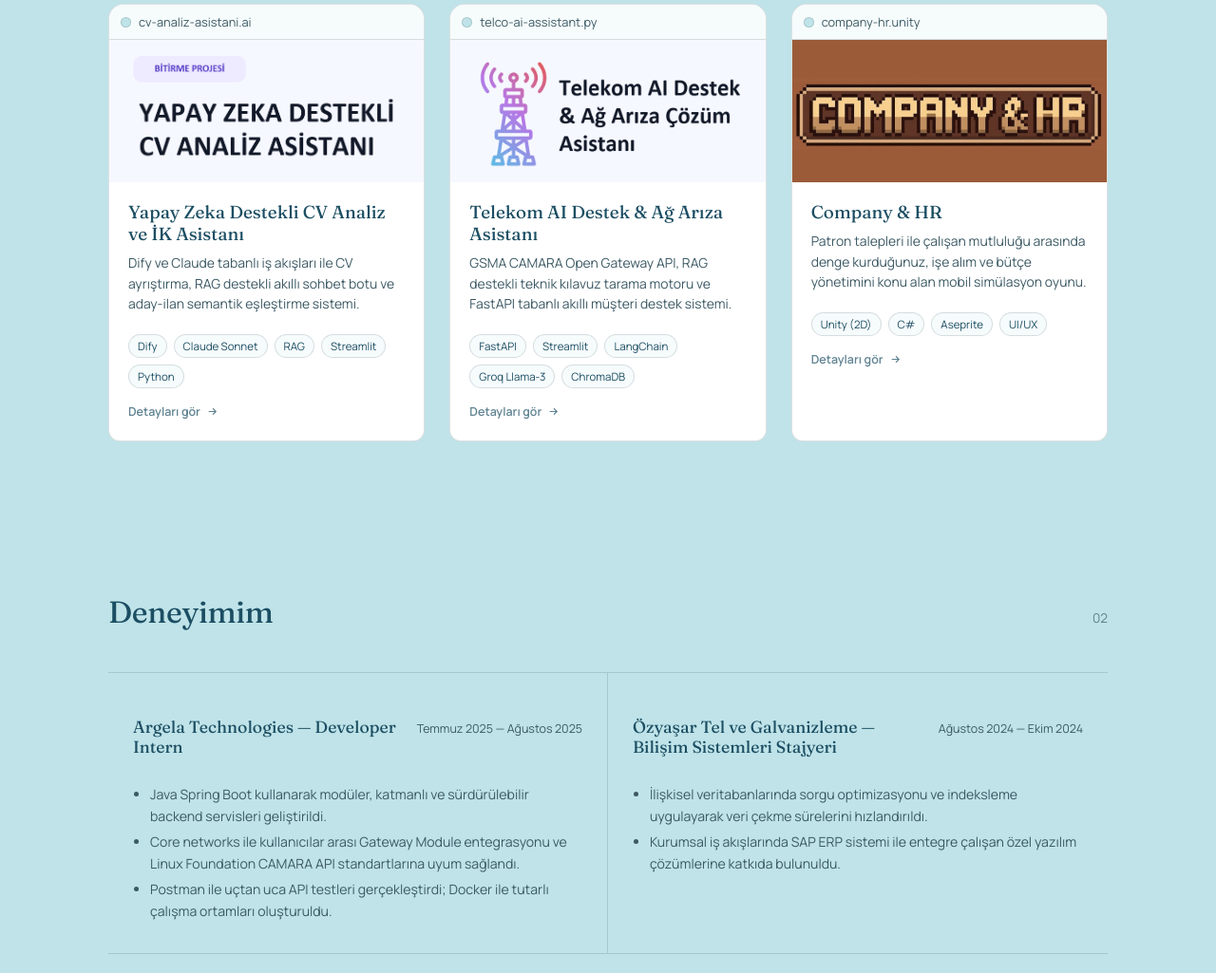
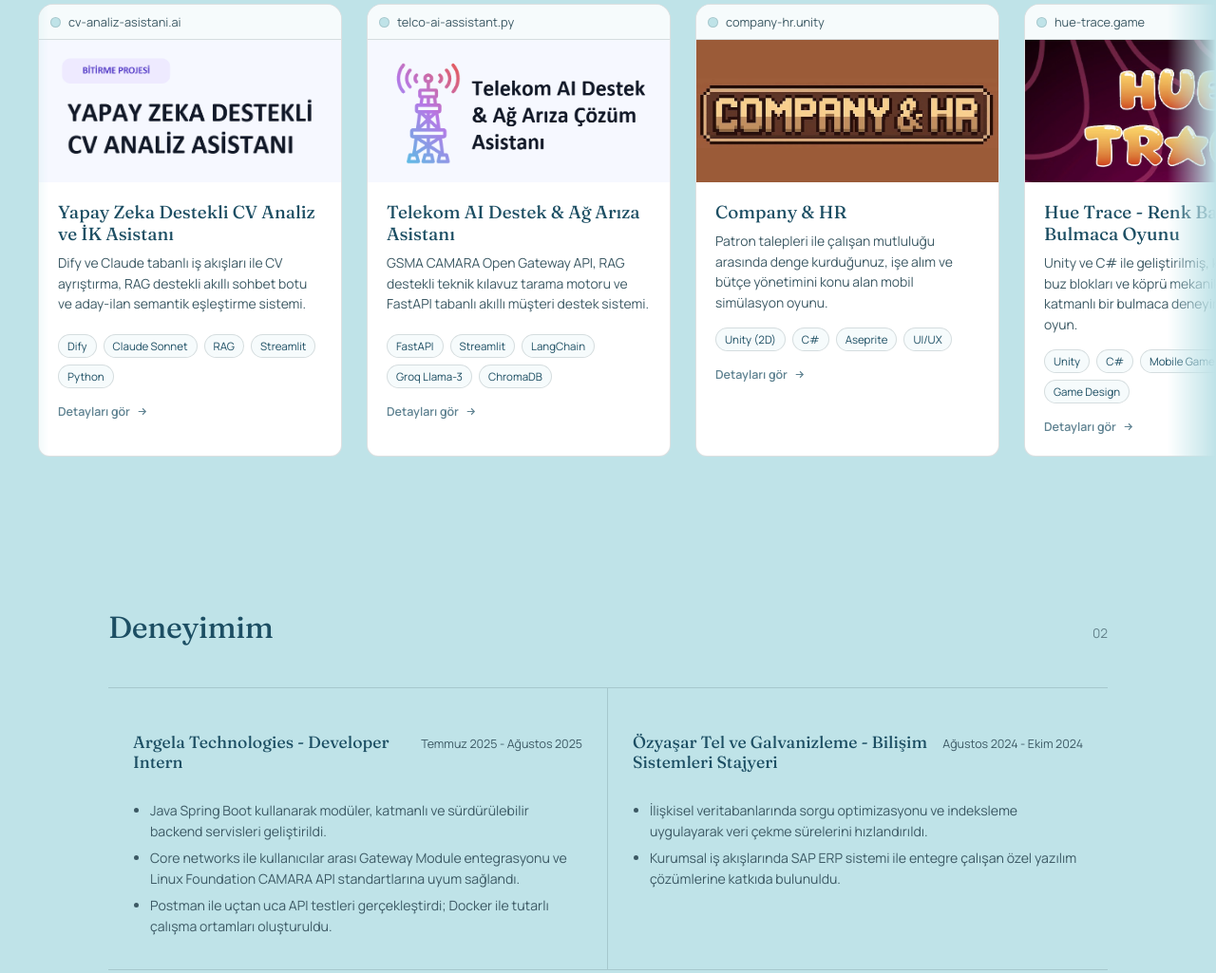
Before and after one commit to sudecokyasar/portfolio, a plain HTML site: page index.html in a window 1280 px wide. Shown: the part 999-2024 px from the top of the page at 95% size. Drawn offline with Linux system fonts and the light colour scheme; some packages are replaced by stand-ins of ours; a script that the page names is missing.

Commit message:
yeni proje eklentisi

```diff
--- a/index.html
+++ b/index.html
@@ -400,27 +400,48 @@
   .section-head .count{font-size:0.85rem; color:var(--ink-soft); opacity:0.7;}
 
   /* projects */
+  .projects-viewport{
+    width:100vw;
+    max-width:100vw;
+    margin-left:calc(50% - 50vw);
+    margin-right:calc(50% - 50vw);
+    padding:0 40px;
+    overflow-x:auto;
+    overflow-y:hidden;
+    position:relative;
+    -webkit-mask-image: linear-gradient(90deg, transparent, #000 4%, #000 96%, transparent);
+            mask-image: linear-gradient(90deg, transparent, #000 4%, #000 96%, transparent);
+    cursor:grab;
+    scrollbar-width:none;           /* Firefox */
+    -ms-overflow-style:none;        /* IE/Edge */
+  }
+  .projects-viewport::-webkit-scrollbar{ display:none; } /* Chrome/Safari */
+  .projects-viewport.is-dragging{ cursor:grabbing; scroll-behavior:auto; }
+
   .projects-grid{
-    display:grid;
-    grid-template-columns:repeat(3, 1fr);
+    display:flex;
     gap:26px;
-  }
+    width:max-content;
+    margin:0 auto;
+  }
+
+  @media (max-width: 640px){
+    .projects-viewport{ padding:0 20px; }
+  }
+
   .project-card{
+    flex:0 0 320px;
+    width:320px;
     background:var(--card-bg);
     border:1px solid var(--line);
     border-radius:16px 16px 12px 12px;
     overflow:hidden;
-    opacity:0;
-    transform:translateY(36px);
-    transition:opacity .7s cubic-bezier(.2,.8,.2,1), transform .7s cubic-bezier(.2,.8,.2,1), box-shadow .25s ease, background-color .35s ease, border-color .35s ease;
     cursor:pointer;
-  }
-  .project-card.is-visible{opacity:1; transform:translateY(0);}
+    user-select:none;
+    -webkit-user-drag:none;
+    transition:box-shadow .25s ease, background-color .35s ease, border-color .35s ease, transform .25s ease;
+  }
   .project-card:hover{box-shadow:var(--shadow); transform:translateY(-5px);}
-  .project-card.is-visible:hover{transform:translateY(-5px);}
-  .project-card:nth-child(1){transition-delay:0ms;}
-  .project-card:nth-child(2){transition-delay:110ms;}
-  .project-card:nth-child(3){transition-delay:220ms;}
 
   .project-top{
     display:flex; align-items:center; gap:8px;
@@ -433,13 +454,7 @@
     background:linear-gradient(135deg, var(--sea-pale), var(--sea));
     position:relative;
     overflow:hidden;
-  }
-  .project-media::after{
-
-    position:absolute; inset:0;
-    background:
-      radial-gradient(circle at 30% 30%, rgba(255,255,255,0.35), transparent 55%),
-      radial-gradient(circle at 75% 70%, rgba(28,78,99,0.25), transparent 50%);
+    pointer-events:none;
   }
   .project-body{padding:20px 20px 22px; position:relative; overflow:hidden;}
   .project-body h3{
@@ -476,6 +491,10 @@
   }
   .project-card:hover .view-more{opacity:1; gap:10px;}
   .view-more svg{width:13px; height:13px;}
+
+  @media (max-width: 640px){
+    .project-card{ flex-basis:260px; width:260px; }
+  }
 
   /* hover feature overlay */
   .feature-overlay{
@@ -709,7 +728,6 @@
   @media (prefers-reduced-motion: reduce){
     .wave-back, .wave-front{animation:none;}
     .chrome-card, .char-interaction-wrap{animation:none;}
-    .project-card{transition:none;}
   }
 </style>
 </head>
@@ -859,7 +877,7 @@
     </div>
   </div>
 
-  <!-- PROJECT DETAIL MODAL (Ortalanmış ve Taşınabilir) -->
+  <!-- PROJECT DETAIL MODAL  -->
   <div class="modal-backdrop" id="modalBackdrop">
     <div class="modal-panel" id="modalPanel">
       <div class="chrome-bar modal-drag-bar" id="modalDrag">
@@ -895,8 +913,8 @@
       <h2><span data-lang-tr>Projelerim</span><span data-lang-en>My Projects</span></h2>
       <span class="count">01</span>
     </div>
-    <div class="projects-grid">
-
+  <div class="projects-viewport" id="projectsViewport">
+  <div class="projects-grid" id="projectsGrid">
       <article class="project-card" data-project="talentlens">
         <div class="project-top"><span class="chrome-dot"></span><span class="mail-title">cv-analiz-asistani.ai</span></div>
         <div class="project-media"><img src="assets\cv-analiz-asistanı.png" alt="Proje Ekran Görüntüsü" style="width:100%; height:100%; object-fit:cover;"></div>
@@ -1031,7 +1049,51 @@
           </div>
         </div>
       </article>
+
+      <article class="project-card" data-project="huetrace">
+        <div class="project-top"><span class="chrome-dot"></span><span class="mail-title">hue-trace.game</span></div>
+        <div class="project-media"><img src="assets/hue.jpg" alt="Proje Ekran Görüntüsü" style="width:100%; height:100%; object-fit:cover;"></div>
+        <div class="project-body">
+          <h3>
+            <span data-lang-tr>Hue Trace - Renk Bağlama Bulmaca Oyunu</span>
+            <span data-lang-en>Hue Trace - Color Connect Puzzle Game</span>
+          </h3>
+          <p>
+            <span data-lang-tr>Unity ve C# ile geliştirilmiş, kilitli hücreler, buz blokları ve köprü mekanikleriyle katmanlı bir bulmaca deneyimi sunan mobil oyun.</span>
+            <span data-lang-en>A mobile puzzle game built with Unity and C#, featuring locked cells, ice tiles and bridges mechanics for a layered gameplay experience.</span>
+          </p>
+          <div class="tag-row">
+            <span class="tag">Unity</span><span class="tag">C#</span><span class="tag">Mobile Game</span><span class="tag">Puzzle</span><span class="tag">Game Design</span>
+          </div>
+          <div class="view-more">
+            <span data-lang-tr>Detayları gör</span><span data-lang-en>View details</span>
+            <svg viewBox="0 0 24 24" fill="none" stroke="currentColor" stroke-width="2"><path d="M5 12h14M13 6l6 6-6 6"/></svg>
+          </div>
+          <div class="feature-overlay">
+            <h4><span data-lang-tr>Öne Çıkanlar</span><span data-lang-en>Highlights</span></h4>
+            <ul>
+              <li>
+                <span data-lang-tr>3 zorluk modunda (Easy/Normal/Hard) toplam 300 level</span>
+                <span data-lang-en>300 levels across 3 difficulty modes (Easy/Normal/Hard)</span>
+              </li>
+              <li>
+                <span data-lang-tr>Kilit, buz, köprü gibi özel hücre mekanikleri</span>
+                <span data-lang-en>Special cell mechanics: locked, ice, bridges</span>
+              </li>
+              <li>
+                <span data-lang-tr>Hamle bazlı yıldız derecelendirme ve kalıcı ilerleme kaydı</span>
+                <span data-lang-en>Move-based star rating system with persistent progress tracking</span>
+              </li>
+              <li>
+                <span data-lang-tr>Static event'ler ile gevşek bağlı, ölçeklenebilir mimari</span>
+                <span data-lang-en>Loosely coupled, scalable architecture using static C# events</span>
+              </li>
+            </ul>
+          </div>
+        </div>
+      </article>
     </div>
+  </div>
   </section>
 
   <!-- EXPERIENCE -->
@@ -1043,10 +1105,10 @@
     <div class="exp-grid">
       <div class="exp-item" data-skills="Spring Boot,CAMARA API,Java,Gateway,Docker,Postman">
         <div class="exp-head">
-          <h3>Argela Technologies — Developer Intern</h3>
+          <h3>Argela Technologies - Developer Intern</h3>
           <time>
-            <span data-lang-tr>Temmuz 2025 — Ağustos 2025</span>
-            <span data-lang-en>July 2025 — August 2025</span>
+            <span data-lang-tr>Temmuz 2025 - Ağustos 2025</span>
+            <span data-lang-en>July 2025 - August 2025</span>
           </time>
         </div>
         <ul>
@@ -1067,12 +1129,12 @@
       <div class="exp-item" data-skills="Database Optimization,System Integration,Indexing,SAP ERP,SQL">
         <div class="exp-head">
           <h3>
-            <span data-lang-tr>Özyaşar Tel ve Galvanizleme — Bilişim Sistemleri Stajyeri</span>
-            <span data-lang-en>Özyaşar Wire and Galvanizing — IT Systems Intern</span>
+            <span data-lang-tr>Özyaşar Tel ve Galvanizleme - Bilişim Sistemleri Stajyeri</span>
+            <span data-lang-en>Özyaşar Wire and Galvanizing - IT Systems Intern</span>
           </h3>
           <time>
-            <span data-lang-tr>Ağustos 2024 — Ekim 2024</span>
-            <span data-lang-en>August 2024 — October 2024</span>
+            <span data-lang-tr>Ağustos 2024 - Ekim 2024</span>
+            <span data-lang-en>August 2024 - October 2024</span>
           </time>
         </div>
         <ul>
@@ -1103,8 +1165,8 @@
             <span data-lang-en>Kocaeli University</span>
           </h3>
           <time>
-            <span data-lang-tr>Eylül 2022 — Temmuz 2026</span>
-            <span data-lang-en>September 2022 — July 2026</span>
+            <span data-lang-tr>Eylül 2022 - Temmuz 2026</span>
+            <span data-lang-en>September 2022 - July 2026</span>
           </time>
         </div>
         <p class="edu-sub">
@@ -1116,13 +1178,13 @@
         <div class="exp-head">
           <h3>John Von Neumann University</h3>
           <time>
-            <span data-lang-tr>Şubat 2024 — Haziran 2024</span>
-            <span data-lang-en>February 2024 — June 2024</span>
+            <span data-lang-tr>Şubat 2024 - Haziran 2024</span>
+            <span data-lang-en>February 2024 - June 2024</span>
           </time>
         </div>
         <p class="edu-sub">
-          <span data-lang-tr>Bilgisayar Bilimleri Mühendisliği (Erasmus+ Değişim Programı — Macaristan)</span>
-          <span data-lang-en>Computer Science Engineering (Erasmus+ Exchange Program — Hungary)</span>
+          <span data-lang-tr>Bilgisayar Bilimleri Mühendisliği (Erasmus+ Değişim Programı - Macaristan)</span>
+          <span data-lang-en>Computer Science Engineering (Erasmus+ Exchange Program - Hungary)</span>
         </p>
       </div>
     </div>
@@ -1474,8 +1536,8 @@
     companyhr: {
       window: 'company-hr.unity',
       title: {
-        tr: 'Company & HR — Mobil Simülasyon Oyunu',
-        en: 'Company & HR — Mobile Simulation Game'
+        tr: 'Company & HR - Mobil Simülasyon Oyunu',
+        en: 'Company & HR - Mobile Simulation Game'
       },
       desc: {
         tr: 'Bir İK uzmanı olarak patronun talepleri ile çalışanların mutluluğu arasındaki ince çizgide denge kurmaya çalıştığınız karar odaklı bir mobil simülasyon ve yönetim oyunu. İşe alımlar, bütçe yönetimi, ofis içi krizler ve birebir çalışan iletişimleriyle şirketi başarıya taşıyın.',
@@ -1493,6 +1555,28 @@
         'assets/hr-6.png',
         'assets/hr-7.png'
       ]
+    },
+    huetrace: {
+      window: 'hue-trace.game',
+      title: {
+        tr: 'Hue Trace - Renk Bağlama Bulmaca Oyunu',
+        en: 'Hue Trace - Color Connect Puzzle Game'
+      },
+      desc: {
+        tr: 'Unity ve C# kullanılarak geliştirilen, grid tabanlı bir renk bağlama bulmaca oyunu. Klasik "aynı renkteki taşları birleştir" mekaniğinin üzerine kilitli hücreler, tek kullanımlık buz blokları, çakışan renkleri taşıyabilen köprü hücreleri sistemleri eklendi. Easy, Normal ve Hard olmak üzere 3 zorluk modunda toplam 300 level bulunuyor.',
+        en: 'A grid-based color-connecting puzzle game developed using Unity and C#. Building upon the classic "connect same-colored tiles" mechanic, the game incorporates systems such as locked cells, single-use ice blocks, and bridge cells capable of carrying overlapping colors. It features a total of 300 levels across three difficulty modes: Easy, Normal, and Hard.'
+      },
+      tags: ['Unity', 'C#', 'Mobile Game', 'Puzzle Design', 'Game Architecture'],
+      repo: 'https://github.com/sudecokyasar/Hue-Trace-MobileGame',
+      demo: '',
+      shots: [
+        'assets/hue-1.png',
+        'assets/hue-2.png',
+        'assets/hue-3.png',
+        'assets/hue-4.png',
+        'assets/hue-5.png',
+        'assets/hue-6.png'
+      ]
     }
   };
 
@@ -1713,6 +1797,59 @@
       }
     });
   });
+
+  // Proje kartları: sürükle/scroll ile kaydırma (mevcut kartlar, sonsuz döngü yok)
+  (function () {
+    const viewport = document.getElementById('projectsViewport');
+    const track = document.getElementById('projectsGrid');
+    if (!viewport || !track) return;
+
+  // --- Mouse ile sürükleyerek kaydırma (masaüstü için) ---
+  let isDown = false;
+  let startX = 0;
+  let startScrollLeft = 0;
+  let hasDragged = false;
+  let activePointerId = null;
+
+  viewport.addEventListener('pointerdown', (e) => {
+    isDown = true;
+    hasDragged = false;
+    startX = e.clientX;
+    startScrollLeft = viewport.scrollLeft;
+    activePointerId = e.pointerId;
+  });
+
+  viewport.addEventListener('pointermove', (e) => {
+    if (!isDown) return;
+    const dx = e.clientX - startX;
+    if (!hasDragged && Math.abs(dx) > 4) {
+      // Gerçek bir sürükleme ancak burada başlar; normal tıklamalar
+      // pointer capture'a hiç girmediği için click olayı bozulmadan çalışır.
+      hasDragged = true;
+      viewport.classList.add('is-dragging');
+      viewport.setPointerCapture(activePointerId);
+    }
+    if (hasDragged) {
+      viewport.scrollLeft = startScrollLeft - dx;
+    }
+  });
+
+  function endDrag() {
+    isDown = false;
+    viewport.classList.remove('is-dragging');
+  }
+    viewport.addEventListener('pointerup', endDrag);
+    viewport.addEventListener('pointerleave', endDrag);
+    viewport.addEventListener('pointercancel', endDrag);
+
+    // Sürükleme sırasında yanlışlıkla kart tıklamasını (modal açılmasını) engelle
+    viewport.addEventListener('click', (e) => {
+      if (hasDragged) {
+        e.stopPropagation();
+        e.preventDefault();
+      }
+    }, true);
+  })();
 </script>
 </body>
 </html>
```
Also changed, not shown: assets/hue-1.png (added), assets/hue-2.png (added), assets/hue-3.png (added), assets/hue-4.png (added), assets/hue-5.png (added), assets/hue-6.png (added), assets/hue.jpg (added).
